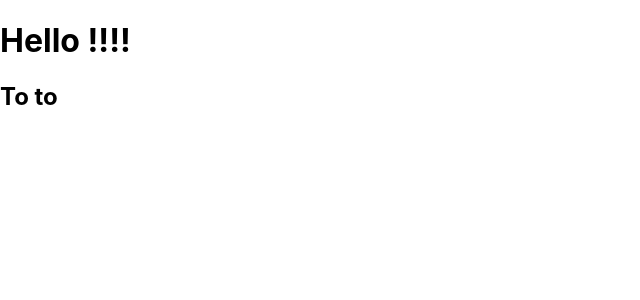
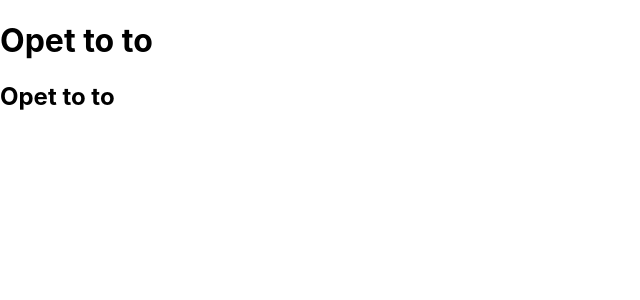
Before and after one commit to jahorinac/02-react, a React (Create React App) app: page /create in a window 1280 px wide. Shown: the top 300 px of the page, without its empty margins (0-640 px from the left). Built offline with nearby package versions, Linux system fonts and the light colour scheme.

Commit message:
002 - basic usage for state and props

```diff
--- a/src/App.js
+++ b/src/App.js
@@ -2,11 +2,18 @@ import React, { Component } from 'react';
 import {BrowserRouter, Switch, Route} from 'react-router-dom';
 import CreateProject from './components/CreateProject'
 class App extends Component {
+
+    state ={
+        data:'Opet to to'
+    }
+
     render() {
+        console.log(this.props)
         return (
             <BrowserRouter>
                 <div className="App">
-                    <h1>Hello !!!!</h1>
+                    <h1>{this.state.data}</h1>
+                    <CreateProject value={this.state.data}/>
                 </div>
                 <Switch>
                     <Route path='/create' component={CreateProject}/>
--- a/src/components/CreateProject.js
+++ b/src/components/CreateProject.js
@@ -2,8 +2,9 @@ import React, { Component } from 'react';
 
 class CreateProject extends Component{
     render() {
+        console.log(this.props)
         return(
-            <h2>To to</h2>
+            <h2>{this.props.value}</h2>
         )
     }
 }
```
